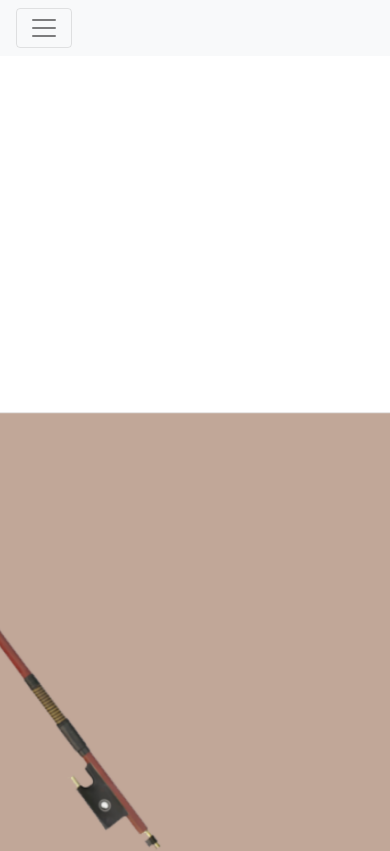
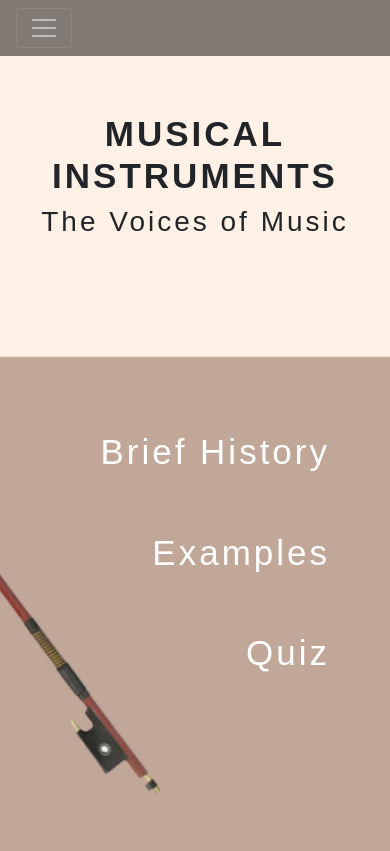
Before and after one commit to Code-Institute-Submissions/musical_instruments_quiz, a plain HTML site: page index.html in a window 390 px wide. Shown: the top 851 px of the page. Drawn offline with nearby package versions, Linux system fonts and the light colour scheme; a web font is replaced by a local one.

Commit message:
Images uploaded, Navbar fixed, Homepage adjusted

```diff
--- a/index.html
+++ b/index.html
@@ -21,7 +21,7 @@
 </head>
 <body>
 <header>
-	<nav class="navbar navbar-expand-lg navbar-light bg-light">
+	<nav class="navbar navbar-expand-lg navbar-dark bg-dark fixed-top">
 		<button class="navbar-toggler" type="button" data-toggle="collapse" data-target="#navbarNavAltMarkup" aria-controls="navbarNavAltMarkup" aria-expanded="false" aria-label="Toggle navigation">
 		    <span class="navbar-toggler-icon"></span>
 		  </button>
@@ -38,7 +38,27 @@
 <div class="container-fluid content-align-center">
     <!-- First section - Home -->
         <div class="row pt-5" id="first">
+
+			<div class="col align-self-center mb-5">
+				<div class="align">
+					<h1 class="bigfont"><strong>MUSICAL INSTRUMENTS</strong></h1>
+					<h3>The Voices of Music</h3>
+				</div>
+                <div class="row mt-5">
                     <div class="col">
+
+                    </div>
+                </div>
+
+				<div class="row" id="homepagelinks">
+					<div class="col align-self-center">
+						<ul>
+							<li class="mt-5"><a href="#second">Brief History</a></li>
+							<li class="mt-5"><a href="#third">Examples</a></li>
+							<li class="mt-5"><a href="#fourth">Quiz</a></li>
+						</ul>
+					</div>
+				</div>
 			</div>
 		</div>
     <!-- Second section - History -->
--- a/style.css
+++ b/style.css
@@ -3,6 +3,72 @@ body {
     letter-spacing: 3px;
 }
 
+.content-align-center {
+    text-align: center;
+}
+
+ul {
+    list-style-type: none;
+}
+
+a:hover {
+    text-decoration: none;
+    color: #999 !important;
+}
+
+#homepagelinks {
+    height: 400px;
+    font-size: 35px;
+    margin-top: 100px;
+    text-align: right;
+    margin-right: 40px;
+}
+
+#homepagelinks a {
+ color: white;
+}
+
+.navbar {
+    background-color: rgba(14, 14, 14, 0.521) !important;
+}
+
+/* Sections */
+
+/* first */
+#first {
+    background-image: url("/images/1stback.png");
+    background-position: center;
+    background-repeat: no-repeat;
+    background-size: cover;
+    height: 900px;
+    background-color: rgba(255, 239, 225, 0.849);
+}
+
+.bigfont {
+    font-size: 65px;
+}
+
+.align {
+    text-align: right;
+    margin-right: 40px;
+}
+
+.jumbotron {
+    background-color: rgba(189, 164, 143, 0.534)
+}
+
+/* second */
+#second {
+    background-color: red;
+}
+
+#third {
+    background-color: green;
+}
+
+#fourth {
+    background-color: yellow;
+}
 
 /* Quiz */
 
@@ -100,25 +166,24 @@ th {
     text-decoration: none;
 }
 
+/* MEDIA QUERIES */
 
-/* Sections */
+@media(max-width:650px)
+{
+  .bigfont {
+      font-size: 35px;
+  }
 
-#first {
-    background-image: url("/images/1stback.png");
-    background-position: center;
-    background-repeat: no-repeat;
-    background-size: cover;
-    height: 900px;
+  #homepagelinks {
+    height: 500px;
+    font-size: 35px;
+    margin-top: 0;
+    float: none;
+    margin-right: 30px;
+}
+.align {
+    text-align: center;
+    margin-right: auto;
 }
 
-#second {
-    background-color: red;
 }
-
-#third {
-    background-color: green;
-}
-
-#fourth {
-    background-color: yellow;
-}
```
Also changed, not shown: images/bagpipes.jpg (added), images/boneflute.jpg (added), images/french.png (added), images/lyre.jpg (added), images/marxy.png (added), images/skindrum.jpg (added), images/trumpet.jpg (added), images/violinold.jpg (added), images/xylo.jpg (added). Lines whose indentation alone changed are shown as unchanged.
